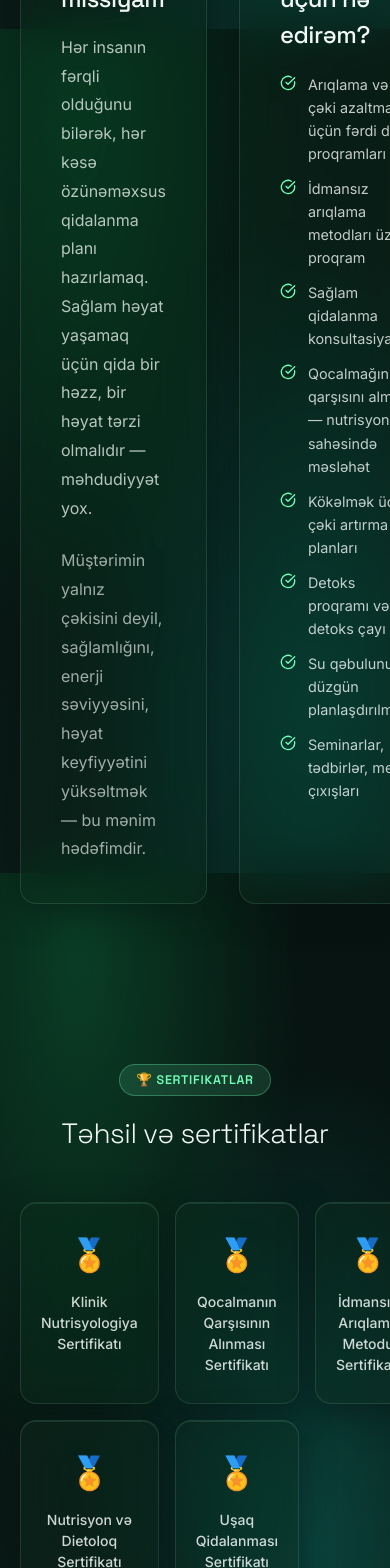
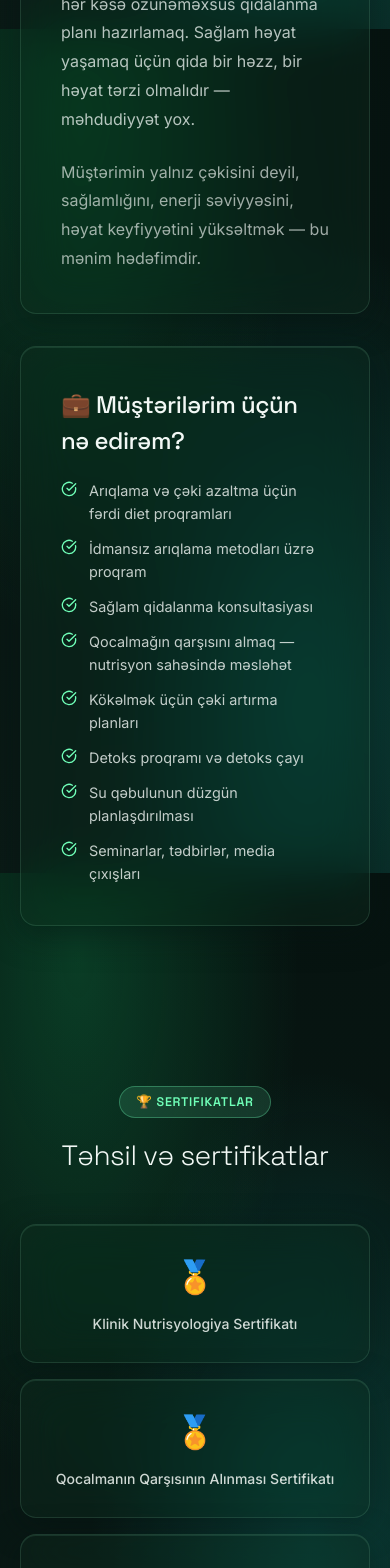
Before and after one commit to zakasmd/dietoloq, a Next.js app: page /az/about in a window 390 px wide. Shown: the part 1659-3227 px from the top of the page. Built offline with nearby package versions, Linux system fonts and the light colour scheme.

Commit message:
fix: updated about page grids to be responsive to prevent cutoff on mobile

```diff
--- a/src/app/[locale]/about/page.tsx
+++ b/src/app/[locale]/about/page.tsx
@@ -106,7 +106,7 @@ export default function AboutPage() {
       {/* ─── Mission & Services ─── */}
       <section style={{ padding: '5rem 0' }}>
         <div className="container">
-          <div style={{ display: 'grid', gridTemplateColumns: '1fr 1fr', gap: '2rem' }}>
+          <div className="responsive-grid" style={{ gap: '2rem' }}>
             {/* Mission */}
             <motion.div {...fadeUp()} className="glass" style={{ padding: '2.5rem', borderRadius: 'var(--radius)' }}>
               <h2 style={{ fontFamily: 'Space Grotesk,sans-serif', fontSize: '1.5rem', fontWeight: 500, color: 'hsl(var(--foreground))', marginBottom: '1rem' }}>
@@ -142,7 +142,7 @@ export default function AboutPage() {
             <div className="eyebrow" style={{ marginBottom: '1rem' }}>🏆 {t('certsLabel')}</div>
             <h2 style={{ fontFamily: 'Space Grotesk,sans-serif', fontSize: 'clamp(1.75rem,3vw,2.5rem)', fontWeight: 300, color: 'hsl(var(--foreground))' }}>{t('certsTitle')}</h2>
           </motion.div>
-          <div style={{ display: 'grid', gridTemplateColumns: 'repeat(3,1fr)', gap: '1rem', maxWidth: '900px', margin: '0 auto' }}>
+          <div style={{ display: 'grid', gridTemplateColumns: 'repeat(auto-fit, minmax(min(100%, 250px), 1fr))', gap: '1rem', maxWidth: '900px', margin: '0 auto' }}>
             {(t.raw('certsList') as string[]).map((cert: string, i: number) => (
               <motion.div key={i} {...fadeUp(i * 0.08)} className="glass hover-glow" style={{ textAlign: 'center', padding: '1.75rem 1.25rem', borderRadius: 'var(--radius)' }}>
                 <div style={{ fontSize: '2rem', marginBottom: '0.75rem' }}>🏅</div>
```
